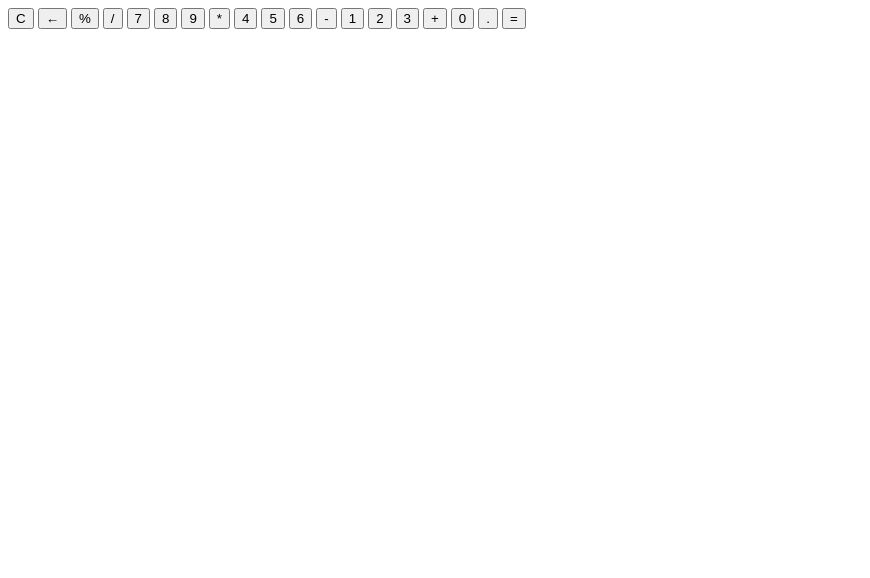
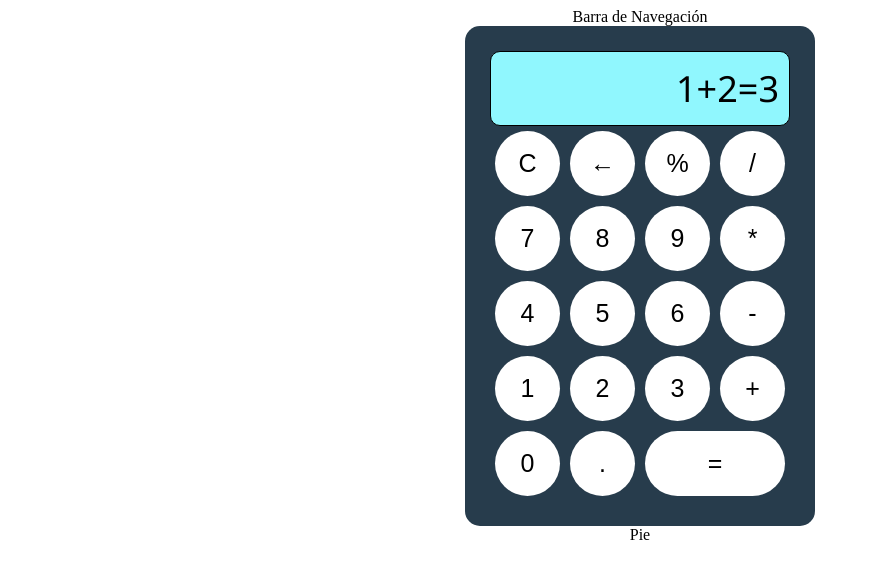
Before and after one commit to StalinAM/pw_u1_fundamentos_sa, a plain HTML site: page html/calculadorafinal.html in a window 1280 px wide. Shown: the whole page, without its empty margins (0-870 px from the left). Drawn offline with Linux system fonts and the light colour scheme.

Commit message:
Taller 8 Maquetacion de paginas web

```diff
--- /dev/null
+++ b/css/calculadorafinal.css
@@ -0,0 +1,41 @@
+.container {
+  display: flex;
+  justify-content: center;
+  align-items: center;
+  flex-direction: column;
+}
+
+#calculadora {
+  display: grid;
+  grid-template-columns: repeat(4, 75px);
+  grid-template-rows: repeat(6, 75px);
+  background-color: rgb(39, 60, 76);
+  border-radius: 15px;
+  padding: 25px;
+  font-family: 'Segoe UI', Tahoma, Geneva, Verdana, sans-serif;
+}
+#display {
+  text-align: right;
+  grid-column: span 4;
+  border: 1px solid #000;
+  background: rgb(144, 247, 254);
+  border-radius: 10px;
+  padding: 12px 10px;
+  font-size: 36px;
+}
+.column-2 {
+  grid-column: span 2;
+}
+button {
+  cursor: pointer;
+  margin: 5px;
+  border-radius: 35px;
+  border: none;
+  background: rgb(255, 255, 255);
+  font-size: 25px;
+  color: rgb(0, 0, 0);
+}
+
+button:active {
+  background: rgb(200, 200, 200);
+}
--- a/html/calculadorafinal.html
+++ b/html/calculadorafinal.html
@@ -1,38 +1,43 @@
 <!DOCTYPE html>
-<html lang="en">
+<html lang="es">
   <head>
     <meta charset="UTF-8" />
     <meta name="viewport" content="width=device-width, initial-scale=1.0" />
     <script src="../js/jsexterno.js"></script>
+    <link rel="stylesheet" href="../css/calculadorafinal.css" />
+    <script src="../js/calculadorafinal.js"></script>
     <title>Calculadora</title>
   </head>
   <body>
+    <div class="container">
       <header></header>
-    <nav></nav>
+      <nav>Barra de Navegación</nav>
       <section>
         <div id="calculadora">
-        <label for=""></label>
-        <button>C</button>
+          <!--<label id="display" for="">0+1=1</label>-->
+          <div id="display">1+2=3</div>
+          <button onclick="limpiarDisplay()">C</button>
           <button>←</button>
           <button>%</button>
           <button>/</button>
-        <button>7</button>
-        <button>8</button>
-        <button>9</button>
-        <button>*</button>
-        <button>4</button>
-        <button>5</button>
-        <button>6</button>
-        <button>-</button>
-        <button>1</button>
-        <button>2</button>
-        <button>3</button>
-        <button>+</button>
-        <button>0</button>
+          <button onclick="mostrarDisplay(7)">7</button>
+          <button onclick="mostrarDisplay(8)">8</button>
+          <button onclick="mostrarDisplay(9)">9</button>
+          <button onclick="mostrarDisplay('*')">*</button>
+          <button onclick="mostrarDisplay(4)">4</button>
+          <button onclick="mostrarDisplay(5)">5</button>
+          <button onclick="mostrarDisplay(6)">6</button>
+          <button onclick="mostrarDisplay('-')">-</button>
+          <button onclick="mostrarDisplay(1)">1</button>
+          <button onclick="mostrarDisplay(2)">2</button>
+          <button onclick="mostrarDisplay(3)">3</button>
+          <button onclick="suma()">+</button>
+          <button onclick="mostrarDisplay(0)">0</button>
           <button>.</button>
-        <button>=</button>
+          <button class="column-2" onclick="resultado()">=</button>
         </div>
       </section>
-    <footer></footer>
+      <footer>Pie</footer>
+    </div>
   </body>
 </html>
--- /dev/null
+++ b/js/calculadorafinal.js
@@ -0,0 +1,28 @@
+let num1 = 0
+let num2 = 0
+
+function mostrarDisplay(valor) {
+  let elemento = document.getElementById('display')
+  elemento.innerText = elemento.innerText + valor
+}
+function suma() {
+  mostrarDisplay('+')
+}
+function resta(num1, num2) {
+  return num1 - num2
+}
+function multiplicacion(num1, num2) {
+  return num1 * num2
+}
+function division(num1, num2) {
+  return num1 / num2
+}
+function porcentaje(num1, num2) {
+  return (num1 * num2) / 100
+}
+function resultado() {}
+
+function limpiarDisplay() {
+  let elemento = document.getElementById('display')
+  elemento.innerText = ''
+}
```
Lines whose indentation alone changed are shown as unchanged.
